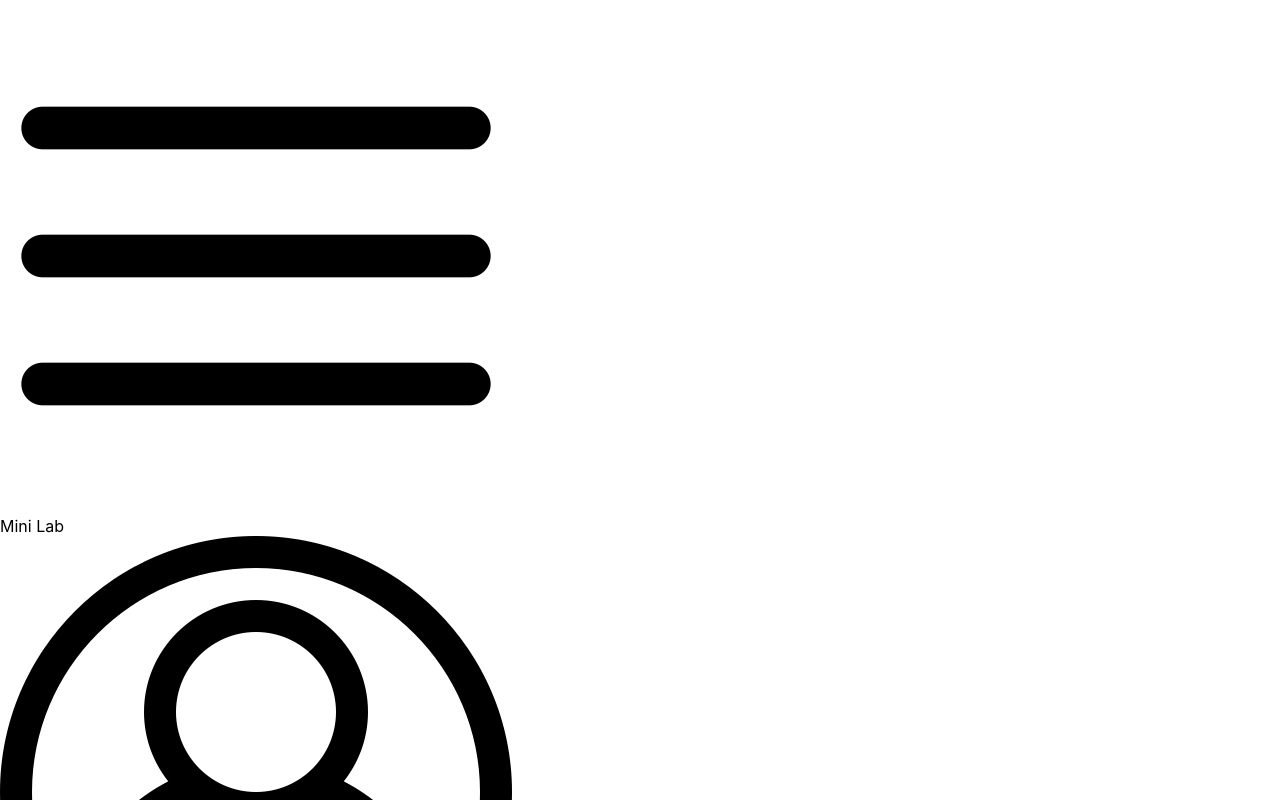
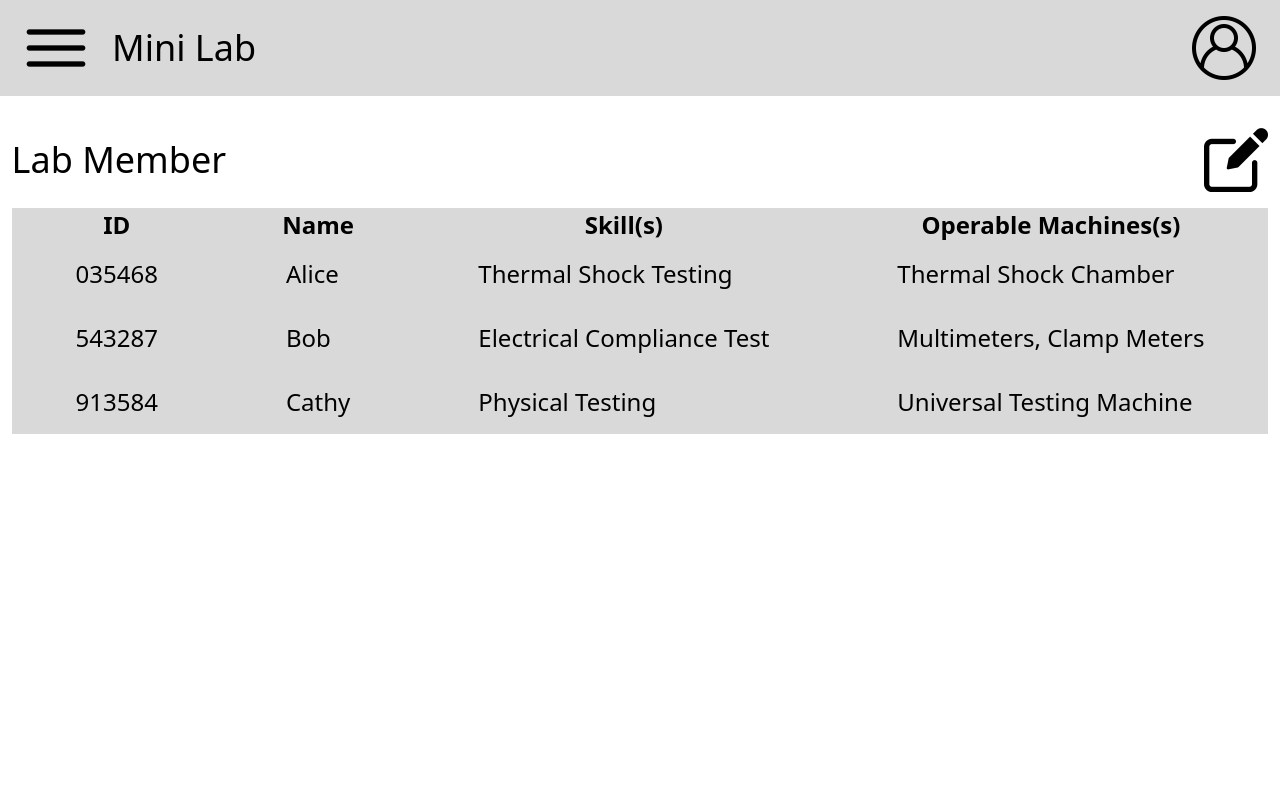
Before and after one commit to 2025-nycu-cloud-native-team17/mini-lab-web, a React (Create React App) app: page /member in a window 1280 px wide. Shown: the top 800 px of the page. Built offline with nearby package versions, Linux system fonts and the light colour scheme.

Commit message:
add some pages and fix index.css

```diff
--- a/package.json
+++ b/package.json
@@ -9,7 +9,8 @@
     "@testing-library/user-event": "^13.5.0",
     "react": "^19.1.0",
     "react-dom": "^19.1.0",
-    "react-scripts": "^3.0.1",
+    "react-router-dom": "^6.12.1",
+    "react-scripts": "^5.0.1",
     "web-vitals": "^2.1.4"
   },
   "scripts": {
--- a/src/App.js
+++ b/src/App.js
@@ -1,23 +1,22 @@
 import React from 'react';
-import Header from './Components/Header.js'
-import ListPanel from './Components/ListPanel.js'
+import { Route, Routes } from "react-router-dom";
+import MemberManagement from './pages/MemberManagement';
+import MachineManagement from './pages/MachineManagement';
+import TaskManagement from './pages/TaskManagement';
+import LoginPage from './pages/Login';
+import Home from './pages/Home';
 
-let fake_title = "Lab Member"
-let fake_columns = [
-    "ID", "Name", "Skill(s)", "Operable Machines(s)"
-]
-let fake_data = [
-    ["035468", "Alice", "Thermal Shock Testing", "Thermal Shock Chamber"],
-    ["543287", "Bob", "Electrical Compliance Test", "Multimeters, Clamp Meters"],
-    ["913584", "Cathy", "Physical Testing", "Universal Testing Machine"]
-]
 
 function App() {
     return (
-        <div className="App">
-            <Header />
-            <ListPanel title={fake_title} columns={fake_columns} data={fake_data} />
-        </div>
+        <Routes>
+            <Route path="/" element={<Home />} />
+            <Route path="/login" element={<LoginPage />} />
+            <Route path="/member" element={<MemberManagement />} />
+            <Route path="/machine" element={<MachineManagement />} />
+            <Route path="/task" element={<TaskManagement />} />
+        </Routes>
+
     );
 }
 
--- a/src/index.css
+++ b/src/index.css
@@ -1,17 +1,4 @@
+/* @import url('https://fonts.googleapis.com/css2?family=Noto+Sans+TC:wght@500&display=swap'); */
 @tailwind base;
 @tailwind components;
 @tailwind utilities;
-
-body {
-  margin: 0;
-  font-family: -apple-system, BlinkMacSystemFont, 'Segoe UI', 'Roboto', 'Oxygen',
-    'Ubuntu', 'Cantarell', 'Fira Sans', 'Droid Sans', 'Helvetica Neue',
-    sans-serif;
-  -webkit-font-smoothing: antialiased;
-  -moz-osx-font-smoothing: grayscale;
-}
-
-code {
-  font-family: source-code-pro, Menlo, Monaco, Consolas, 'Courier New',
-    monospace;
-}
--- a/src/index.js
+++ b/src/index.js
@@ -3,12 +3,16 @@ import ReactDOM from 'react-dom/client';
 import './index.css';
 import App from './App';
 import reportWebVitals from './reportWebVitals';
+import { BrowserRouter } from "react-router-dom";
 
 const root = ReactDOM.createRoot(document.getElementById('root'));
+
 root.render(
-  <React.StrictMode>
-    <App />
-  </React.StrictMode>
+    <React.StrictMode>
+        <BrowserRouter>
+            <App />
+        </BrowserRouter>
+    </React.StrictMode>
 );
 
 // If you want to start measuring performance in your app, pass a function
--- /dev/null
+++ b/src/pages/Home.js
@@ -0,0 +1,31 @@
+import React from 'react';
+import { Link } from "react-router-dom";
+import Header from '../Components/Header.js'
+
+
+function Home() {
+    return (
+        <div>
+            <Header />
+            <div className="p-8 space-y-4">
+                <h1 className="text-2xl font-bold mb-4">首頁連結</h1>
+                <ul className="space-y-2">
+                    <li>
+                        <Link to="/login" className="text-blue-600 hover:underline">登入頁</Link>
+                    </li>
+                    <li>
+                        <Link to="/member" className="text-blue-600 hover:underline">會員管理</Link>
+                    </li>
+                    <li>
+                        <Link to="/machine" className="text-blue-600 hover:underline">設備管理</Link>
+                    </li>
+                    <li>
+                        <Link to="/task" className="text-blue-600 hover:underline">任務管理</Link>
+                    </li>
+                </ul>
+            </div>
+        </div>
+    );
+}
+
+export default Home
--- /dev/null
+++ b/src/pages/Login.js
@@ -0,0 +1,57 @@
+import React, { useState } from "react";
+import Header from '../Components/Header.js'
+
+const LoginPage = () => {
+    const [email, setEmail] = useState("");
+    const [password, setPassword] = useState("");
+
+    const handleLogin = (e) => {
+        e.preventDefault();
+        console.log("Email:", email);
+        console.log("Password:", password);
+        // 在這裡加入 API 登入邏輯
+    };
+
+    return (
+        <div>
+            <Header />
+            <div className="min-h-screen flex items-center justify-center bg-gray-100">
+                <div className="bg-[#D9D9D9] p-10 w-full max-w-md border border-gray-400">
+                    <h2 className="text-2xl font-bold mb-6 text-center text-gray-800">Sign In</h2>
+                    <form onSubmit={handleLogin} className="space-y-4">
+                        <div>
+                            <label className="block text-gray-700 font-medium mb-1">Account</label>
+                            <input
+                                type="email"
+                                value={email}
+                                onChange={(e) => setEmail(e.target.value)}
+                                className="w-full px-4 py-2 border border-gray-400 focus:outline-none focus:ring-2 focus:ring-blue-500 rounded-none"
+                                placeholder="example@mail.com"
+                                required
+                            />
+                        </div>
+                        <div>
+                            <label className="block text-gray-700 font-medium mb-1">Password</label>
+                            <input
+                                type="password"
+                                value={password}
+                                onChange={(e) => setPassword(e.target.value)}
+                                className="w-full px-4 py-2 border border-gray-400 focus:outline-none focus:ring-2 focus:ring-blue-500 rounded-none"
+                                placeholder="••••••••"
+                                required
+                            />
+                        </div>
+                        <button
+                            type="submit"
+                            className="w-full bg-blue-600 text-white font-semibold py-2 border border-blue-700 hover:bg-blue-700 transition duration-300 rounded-none"
+                        >
+                            Submit
+                        </button>
+                    </form>
+                </div>
+            </div>
+        </div>
+    );
+};
+
+export default LoginPage;
--- /dev/null
+++ b/src/pages/MachineManagement.js
@@ -0,0 +1,24 @@
+import React from 'react';
+import Header from '../Components/Header.js'
+import ListPanel from '../Components/ListPanel.js'
+
+let fake_title = "Machines"
+let fake_columns = [
+    "Name", "Test Type", "Count"
+]
+let fake_data = [
+    ["Thermal Shock Chamber", "Thermal Shock Testing", "3"],
+    ["Multimeters", "Electrical Compliance Test", "10"],
+    ["Clamp Meters", "Electrical Compliance Test", "7"]
+]
+
+function MachineManagement() {
+    return (
+        <div>
+            <Header />
+            <ListPanel title={fake_title} columns={fake_columns} data={fake_data} />
+        </div>
+    );
+}
+
+export default MachineManagement
--- /dev/null
+++ b/src/pages/MemberManagement.js
@@ -0,0 +1,24 @@
+import React from 'react';
+import Header from '../Components/Header.js'
+import ListPanel from '../Components/ListPanel.js'
+
+let fake_title = "Lab Member"
+let fake_columns = [
+    "ID", "Name", "Skill(s)", "Operable Machines(s)"
+]
+let fake_data = [
+    ["035468", "Alice", "Thermal Shock Testing", "Thermal Shock Chamber"],
+    ["543287", "Bob", "Electrical Compliance Test", "Multimeters, Clamp Meters"],
+    ["913584", "Cathy", "Physical Testing", "Universal Testing Machine"]
+]
+
+function MemberManagement() {
+    return (
+        <div>
+            <Header />
+            <ListPanel title={fake_title} columns={fake_columns} data={fake_data} />
+        </div>
+    );
+}
+
+export default MemberManagement
--- /dev/null
+++ b/src/pages/TaskManagement.js
@@ -0,0 +1,24 @@
+import React from 'react';
+import Header from '../Components/Header.js'
+import ListPanel from '../Components/ListPanel.js'
+
+let fake_title = "Tasks"
+let fake_columns = [
+    "ID", "Test Type", "Person in Charge", "Status"
+]
+let fake_data = [
+    ["123512", "Thermal Shock Testing", "None", "Not assigned"],
+    ["134534", "Electrical Compliance Test", "Bob", "Proceeding"],
+    ["513567", "Electrical Compliance Test", "Bob", "Done"],
+]
+
+function TaskManagement() {
+    return (
+        <div>
+            <Header />
+            <ListPanel title={fake_title} columns={fake_columns} data={fake_data} />
+        </div>
+    );
+}
+
+export default TaskManagement
```
Also changed, not shown: postcss.config.js (+4 -4 lines), tailwind.config.js (indentation only), 1 other file (tests, documents, lock files or other folders).
